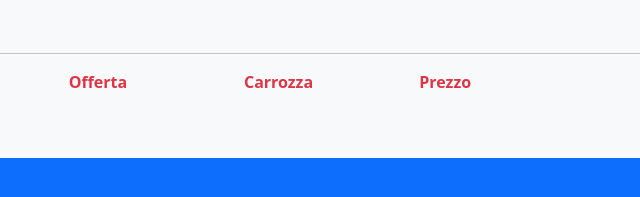
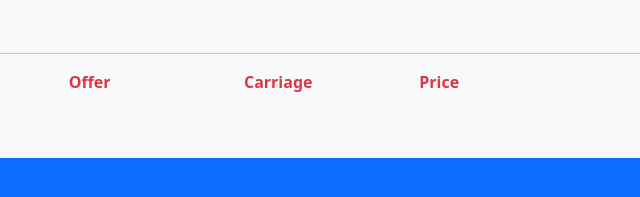
Before and after one commit to NavodContrath/js-biglietto-treno-form, a plain HTML site: page index.html in a window 1280 px wide. Shown: the part 445-642 px from the top of the page, 408-1048 px from the left. Drawn offline with nearby package versions, Linux system fonts and the light colour scheme.

Commit message:
edit html from italian to english

```diff
--- a/index.html
+++ b/index.html
@@ -73,17 +73,17 @@
                 <strong class="d-block text-danger">Km<span id="ticketKm" class="mx-3 text-dark"></span></strong>
             </div>
             <div class="col-2">
-                <strong class="d-block text-danger">Offerta<span class="d-block text-dark"
+                <strong class="d-block text-danger">Offer<span class="d-block text-dark"
                         id="ticketOffer"></span></strong>
 
             </div>
             <div class="col-2">
-                <strong class="d-block text-danger">Carrozza<span class="d-block text-dark"
+                <strong class="d-block text-danger">Carriage<span class="d-block text-dark"
                         id="ticketCarriage"></span></strong>
 
             </div>
             <div class="col-2">
-                <strong class="d-block text-danger">Prezzo<span class="d-block text-dark"
+                <strong class="d-block text-danger">Price<span class="d-block text-dark"
                         id="ticketPrice"></span></strong>
 
             </div>
```
